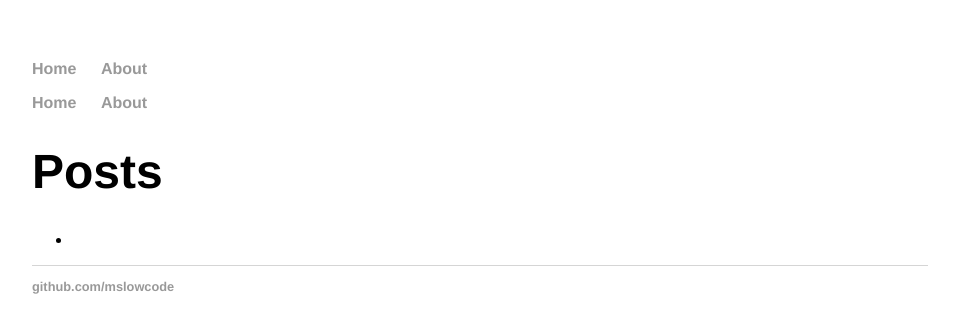
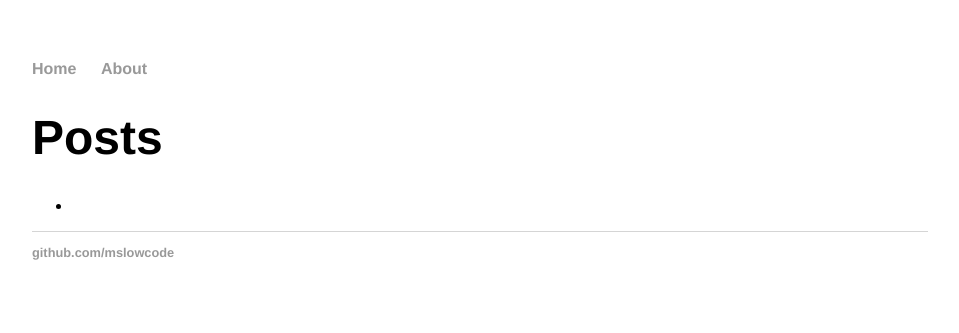
Before and after one commit to mslowcode/mslowcode.github.io, a Jekyll site: the page built from index.html, in a window 1280 px wide. Shown: the top 333 px of the page, without its empty margins (160-1119 px from the left). Built offline with Jekyll 4.4.1, drawn with Linux system fonts in a browser that asks for light colours.

Commit message:
Update index.html

```diff
--- a/index.html
+++ b/index.html
@@ -1,12 +1,6 @@
 ---
 layout: default
 ---
-<nav>
-  <ul>
-    <li><a href="/">Home</a></li>
-    <li><a href="/about">About</a></li>
-  </ul>
-</nav>
 <div class="home">
   <h1 class="page-heading">Posts</h1>
   <ul class="post-list">
```
